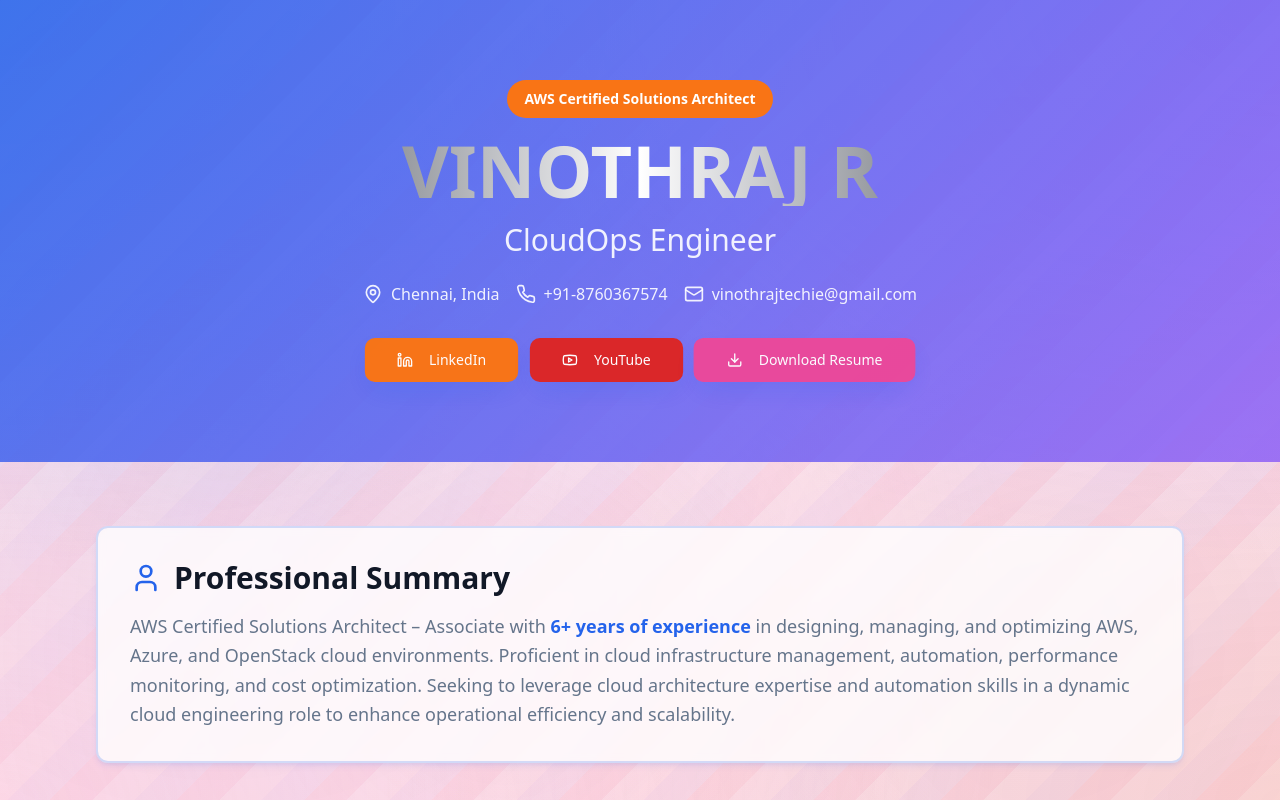
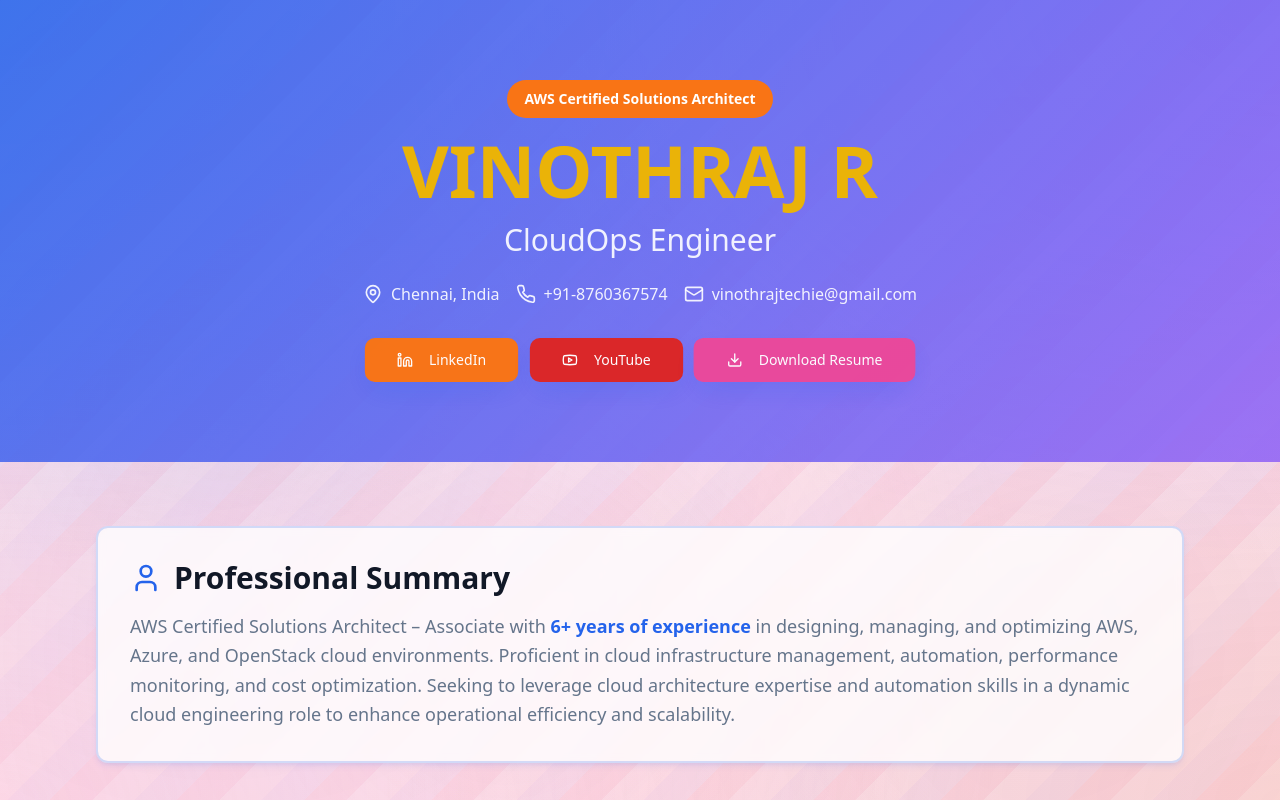
Before and after one commit to Fullstack-Devops-Engineer/cloud-zen-canvas, a React (Vite) app: page / in a window 1280 px wide. Shown: the top 800 px of the page. Built offline with nearby package versions, Linux system fonts and the light colour scheme; the HTML template or start-up script is replaced by a standard one.

Commit message:
Change name color to gold

```diff
--- a/src/pages/Index.tsx
+++ b/src/pages/Index.tsx
@@ -97,7 +97,7 @@ const Index = () => {
                 AWS Certified Solutions Architect
               </Badge>
             </div>
-            <h1 className="text-5xl md:text-7xl font-bold mb-4 bg-gradient-to-r from-gray-900 via-white to-gray-900 bg-clip-text text-transparent dark:from-white dark:via-gray-300 dark:to-white">
+            <h1 className="text-5xl md:text-7xl font-bold mb-4 text-yellow-500">
               VINOTHRAJ R
             </h1>
             <p className="text-2xl md:text-3xl mb-6 text-white/90 font-medium">
```
